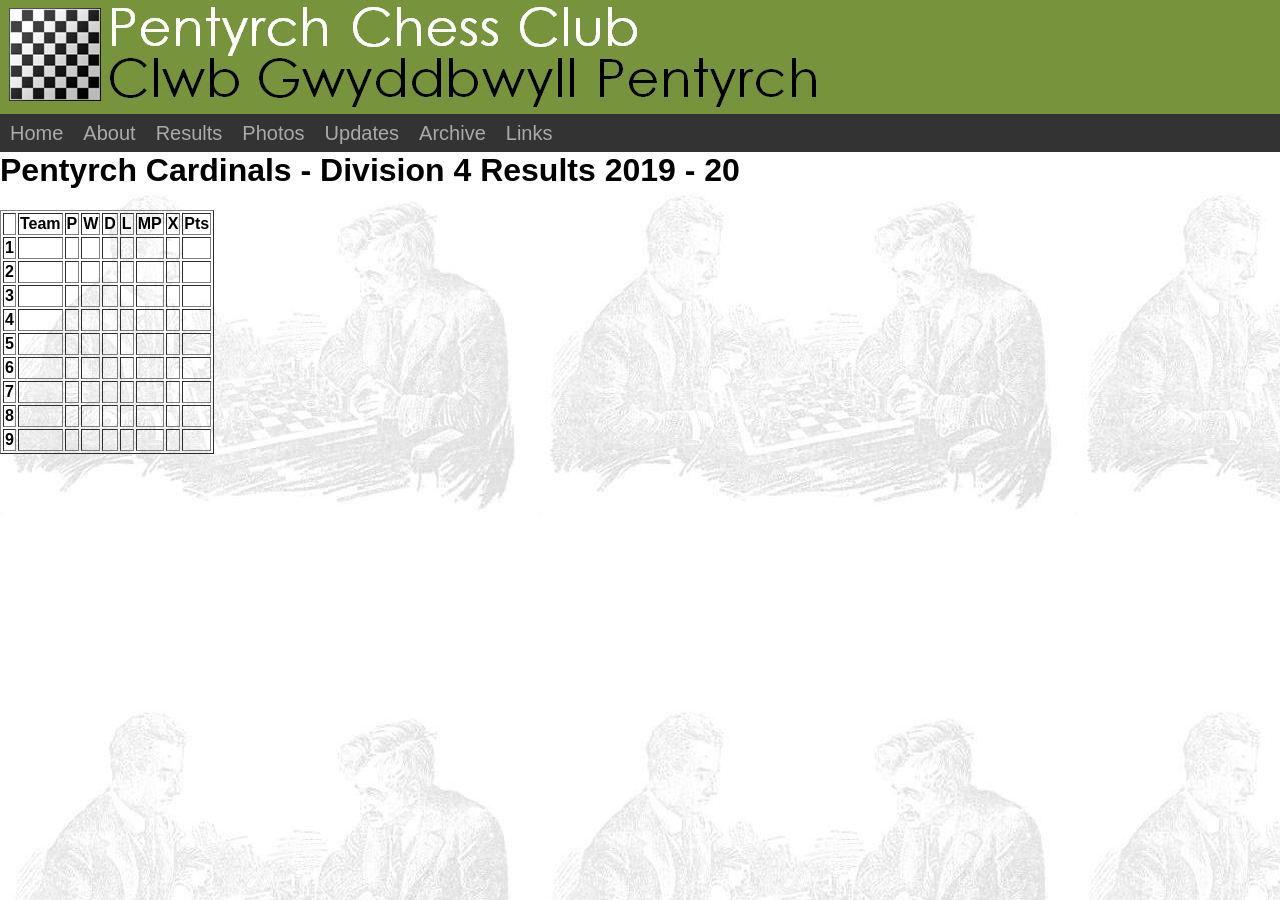
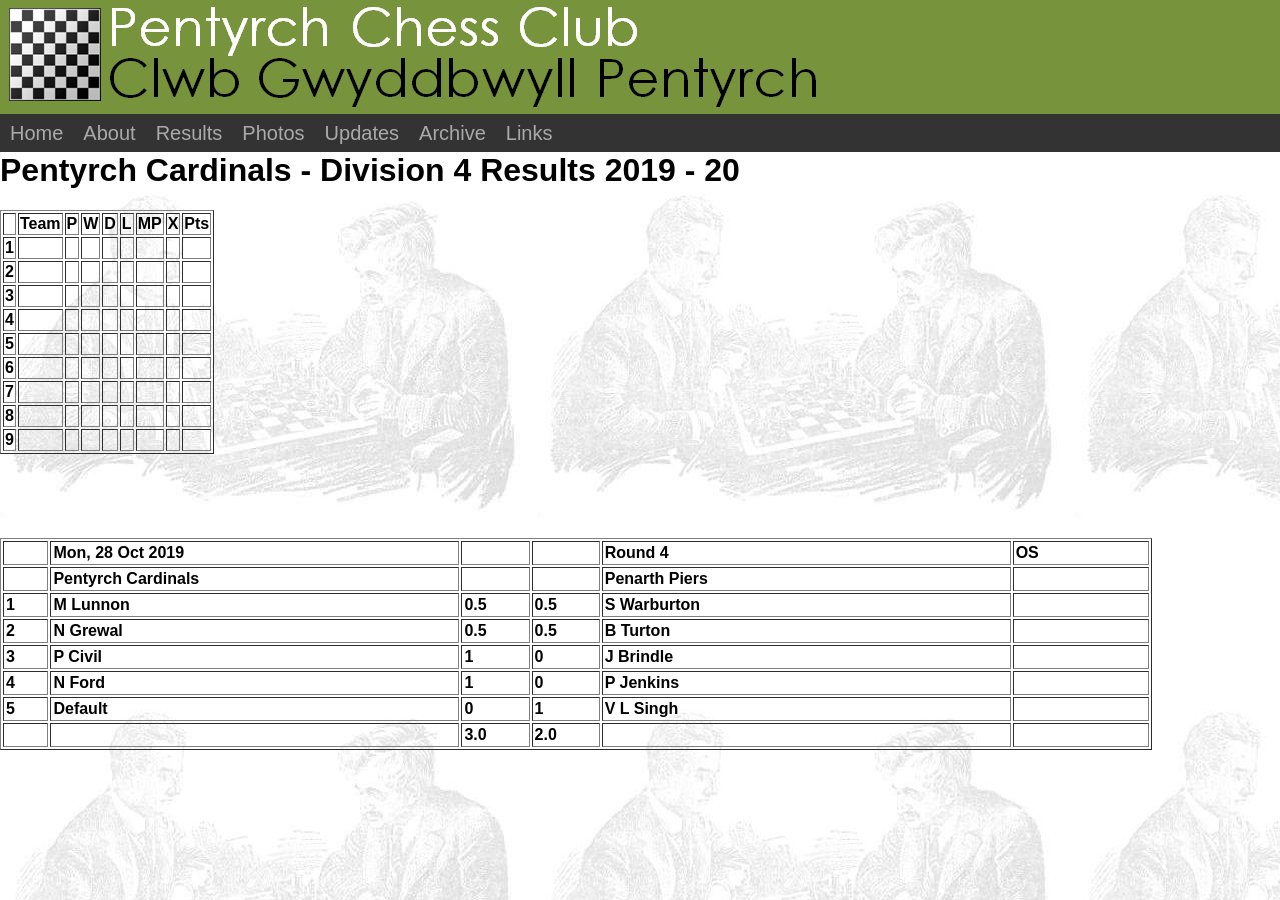
Before and after one commit to PentyrchChess/PentyrchChess.github.io, a Jekyll site: the page built from _results/C_R19.md, in a window 1280 px wide. Built offline with Jekyll 4.4.1, drawn with Linux system fonts in a browser that asks for light colours.

Commit message:
Add results - Cardinals, Round 4

```diff
--- a/_results/C_R19.md
+++ b/_results/C_R19.md
@@ -3,4 +3,21 @@ team: Pentyrch Cardinals
 division: 4
 season: 2019 - 20
 results:
+
+- round: 4
+  date: Mon, 28 Oct 2019
+  home: true
+  opponent: Penarth Piers
+  matches:
+  - M Lunnon: 0.5
+    S Warburton: 0.5
+  - N Grewal: 0.5
+    B Turton: 0.5
+  - P Civil: 1
+    J Brindle: 0
+  - N Ford: 1
+    P Jenkins: 0
+  - Default: 0
+    V L Singh: 1
+
 ---
```
